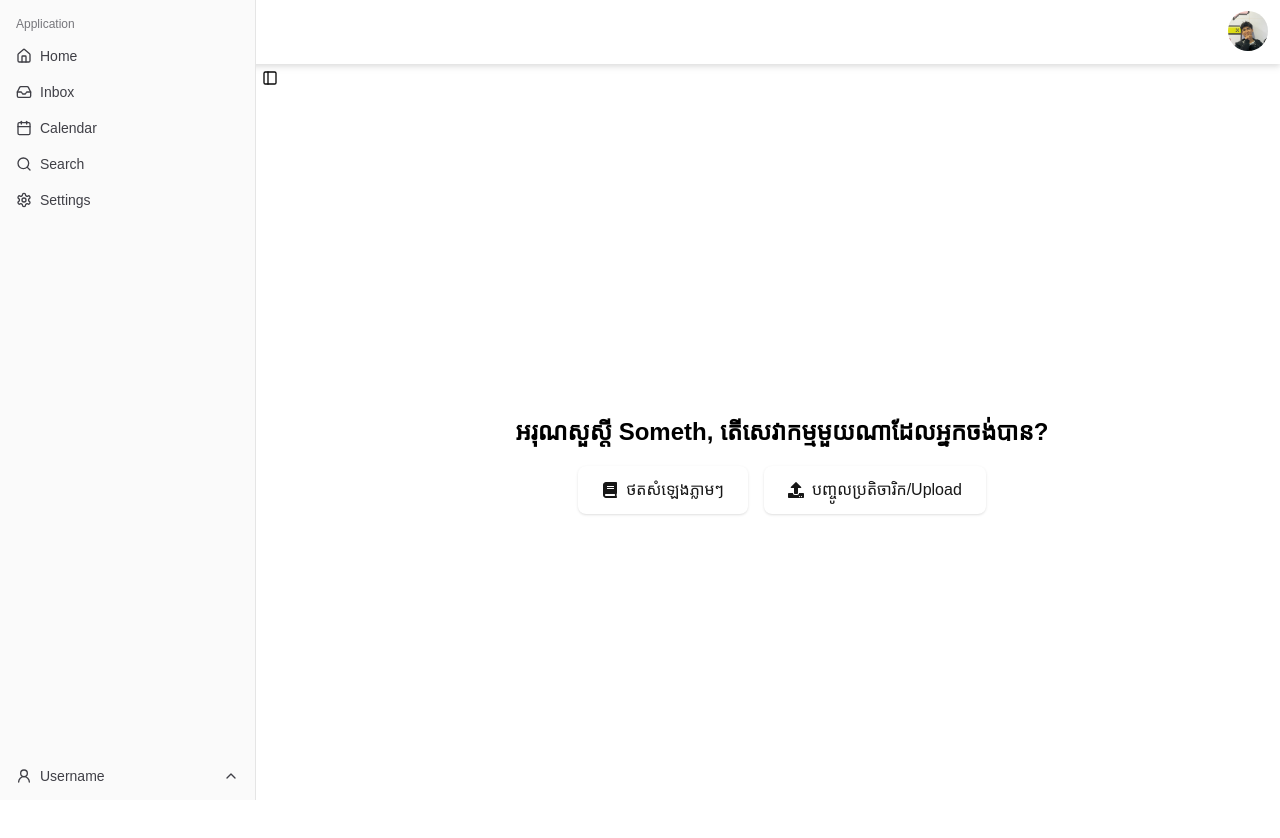
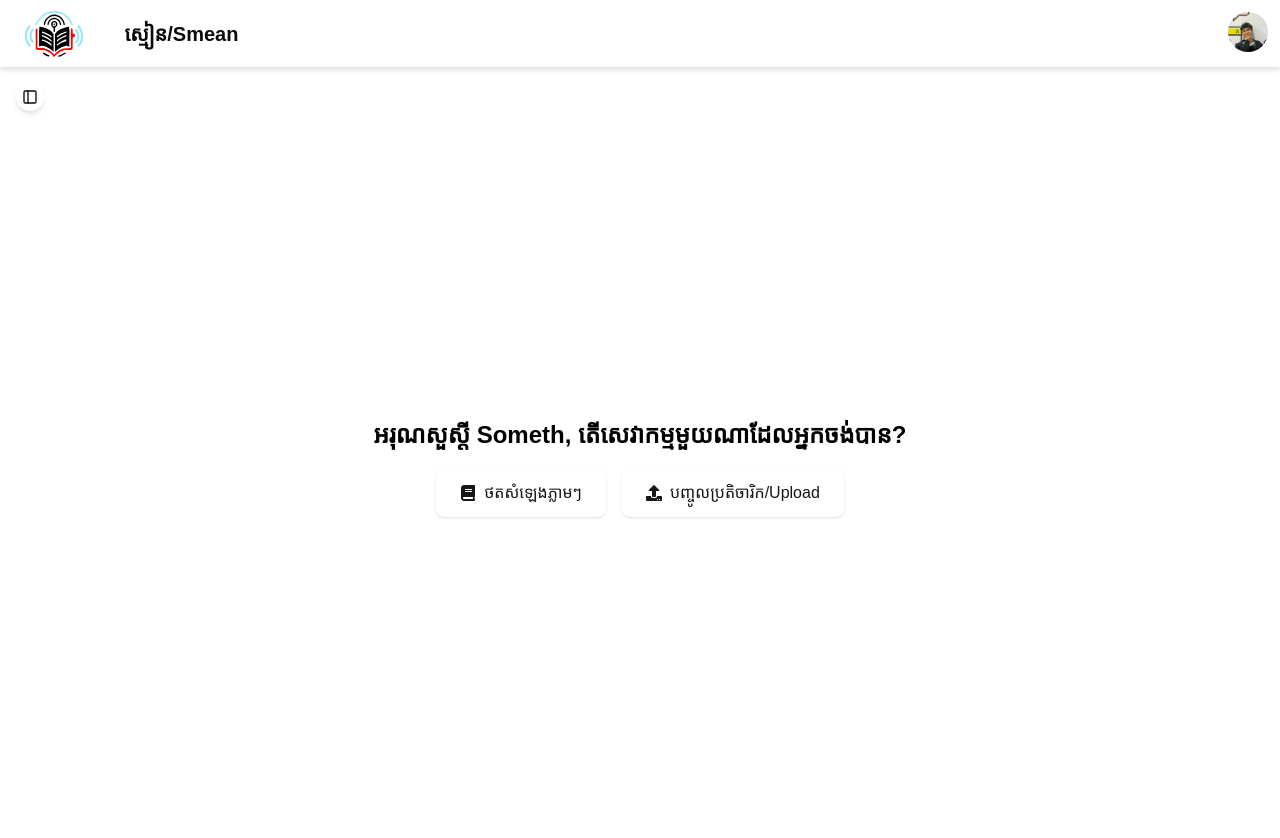
Before and after one commit to TechpreneurCambodia/smean-frontend, a Next.js app: page /home in a window 1280 px wide. Shown: the top 838 px of the page. Built offline with nearby package versions, Linux system fonts and the light colour scheme; a web font is replaced by a local one.

Commit message:
Configure Sidebar and Header + adding it as layout to every page

```diff
--- a/src/app/generateText/page.js
+++ b/src/app/generateText/page.js
@@ -1,26 +1,17 @@
+import React from 'react';
+import TranscriptCard from '@/components/TranscriptCard';
+import Player from '@/components/Player';
+import Layout from '@/components/Layout';
 
-
-import React from 'react'
-import NavBar from '@/components/NavBar'
-import { SidebarProvider, SidebarTrigger } from '@/components/ui/sidebar'
-import { AppSidebar } from '@/components/AppSideBar'
-import TranscriptCard from '@/components/TranscriptCard'
-import Player from '@/components/Player'
-export default function page() {
+export default function Page() {
     return (
-    <SidebarProvider defaultOpen={false}>
-      <div className="flex flex-col w-full h-screen overflow-hidden bg-white">
-        <div className="w-full bg-white">
-          <NavBar />
-        </div>
-        <div className="flex flex-grow bg-white">
-          <AppSidebar />
-          <div className="flex flex-col flex-grow bg-white px-6 py-4 overflow-auto">
-            <SidebarTrigger />
-            <div className="flex flex-col md:flex-row justify-center items-start w-full h-full gap-10">
+        <Layout>
+            <div className="flex flex-col md:flex-row justify-center items-start w-full h-full gap-10 mt-10">
                 <div className="flex flex-col w-full max-w-2xl gap-20">
                     <div className="flex flex-col gap-5">
-                  <h1 className="text-4xl font-bold">ប្រតិចារិក/Transcript</h1>
+                        <h1 className="text-4xl font-bold">
+                            ប្រតិចារិក/Transcript
+                        </h1>
                         <p>Amk_meeting.wav</p>
                     </div>
                     <div>
@@ -29,7 +20,7 @@ export default function page() {
                 </div>
                 <div className="hidden md:block bg-gray-300 w-1 h-auto"></div>
                 <div className="flex flex-row w-full max-w-2xl gap-5">
-                <div className='w-1 h-screen bg-gray'></div>
+                    <div className="w-1 h-screen bg-gray"></div>
                     <div>
                         <h1 className="text-4xl font-bold">ប្រតិចារិកសង្ខេប</h1>
                         <div className="flex flex-col gap-4">
@@ -57,9 +48,6 @@ export default function page() {
                     </div>
                 </div>
             </div>
-          </div>
-        </div>
-      </div>
-    </SidebarProvider>
-  )
+        </Layout>
+    );
 }
--- a/src/app/home/page.js
+++ b/src/app/home/page.js
@@ -1,36 +1,19 @@
-import ActionButton from "@/components/ActionButton";
-import Drawer from "@/components/Drawer";
-import React from "react";
-import Welcome from "./Welcome";
-import Header from "@/components/Header";
-import NavBar from "@/components/NavBar";
-import { SidebarProvider, SidebarTrigger } from "@/components/ui/sidebar";
-import { AppSidebar } from "@/components/AppSideBar";
+import React from 'react';
+import ActionButton from '@/components/ActionButton';
+import Welcome from './Welcome';
+import Layout from '@/components/Layout';
 
 function Page() {
-  return (
-    <SidebarProvider>
-      <div className="flex flex-col w-screen h-screen">
-        <NavBar />
-        <div className="flex flex-grow bg-gray-200">
-          <div className="flex w-full">
-            <div className="flex w-full">
-              <AppSidebar />
-              <div className="flex flex-grow">
-                <SidebarTrigger />
-                <div className="flex flex-grow items-center justify-center bg-gray-200 text-center">
-                  <div className="flex flex-col items-center gap-4">
-                    <Welcome username={"Someth"} />
+    return (
+        <Layout>
+            <div className="flex flex-grow items-center justify-center bg-gray-200 text-center">
+                <div className="flex flex-col items-center gap-4">
+                    <Welcome username="Someth" />
                     <ActionButton />
-                  </div>
                 </div>
-              </div>
             </div>
-          </div>
-        </div>
-      </div>
-    </SidebarProvider>
-  );
+        </Layout>
+    );
 }
 
 export default Page;
--- a/src/app/uploadAudio/page.js
+++ b/src/app/uploadAudio/page.js
@@ -1,12 +1,10 @@
 'use client';
 
 import React, { useState } from 'react';
-import NavBar from '@/components/NavBar';
 import Steps from '@/components/Steps';
 import UploadBox from '@/components/UploadBox';
 import Button from '@/components/Button';
-import { SidebarProvider, SidebarTrigger } from '@/components/ui/sidebar';
-import { AppSidebar } from '@/components/AppSideBar';
+import Layout from '@/components/Layout';
 
 export default function Page() {
     const [uploadedFiles, setUploadedFiles] = useState([]);
@@ -27,15 +25,8 @@ export default function Page() {
     };
 
     return (
-        <SidebarProvider defaultOpen={false}>
-            <div className="flex flex-col w-screen h-screen overflow">
-                <NavBar />
-                <div className="flex flex-grow bg-white">
-                    <div className="flex w-full">
-                        <AppSidebar />
-                        <div className="flex flex-grow">
-                            <SidebarTrigger />
-                            <div className="flex flex-col flex-grow px-4 sm:px-6 md:px-12 lg:px-24">
+        <Layout>
+            <div className="flex flex-col flex-grow">
                 <div className="text-4xl font-bold my-4 sm:my-6 md:my-8">
                     បញ្ចូលប្រតិចារិក/Upload and Transcript
                 </div>
@@ -60,10 +51,6 @@ export default function Page() {
                     <Button text="បន្ទាប់" onClick={handleNextClick} />
                 </div>
             </div>
-                        </div>
-                    </div>
-                </div>
-            </div>
-        </SidebarProvider>
+        </Layout>
     );
 }
--- a/src/components/AppSideBar.js
+++ b/src/components/AppSideBar.js
@@ -31,7 +31,7 @@ import AppSideBarFooter from "./AppSideBarFooter";
 // Menu items.
 const items = [
   {
-    title: "Home",
+    title: "ផ្ទះ",
     url: "#",
     icon: Home,
   },
@@ -46,7 +46,7 @@ const items = [
     icon: Calendar,
   },
   {
-    title: "Search",
+    title: "ស្វែងរក",
     url: "#",
     icon: Search,
   },
@@ -62,7 +62,7 @@ export function AppSidebar() {
     <Sidebar>
       <SidebarContent>
         <SidebarGroup>
-          <SidebarGroupLabel>Application</SidebarGroupLabel>
+          <SidebarGroupLabel>ម៉ឺនុយកម្មវិធី</SidebarGroupLabel>
           <SidebarGroupContent>
             <SidebarMenu>
               {items.map((item) => (
--- /dev/null
+++ b/src/components/Layout.js
@@ -0,0 +1,46 @@
+'use client';
+
+import React, { useState } from 'react';
+import { SidebarProvider } from '@/components/ui/sidebar';
+import { AppSidebar } from '@/components/AppSideBar';
+import NavBar from '@/components/NavBar';
+import { SidebarTrigger } from '@/components/ui/sidebar';
+
+export default function Layout({ children }) {
+  return (
+    <SidebarProvider defaultOpen={false}>
+      <SidebarLayout children={children} />
+    </SidebarProvider>
+  );
+}
+
+function SidebarLayout({ children }) {
+  const [isSidebarOpen, setIsSidebarOpen] = useState(false);
+
+  // Handle sidebar toggle (to be passed to SidebarTrigger)
+  const handleSidebarToggle = () => {
+    setIsSidebarOpen((prev) => !prev);
+  };
+
+  return (
+    <div className="flex flex-col w-screen h-screen overflow">
+      <div className="w-full bg-white">
+        {/* Pass isSidebarOpen as a prop to NavBar */}
+        <NavBar isSidebarOpen={isSidebarOpen} />
+      </div>
+      <div className="flex flex-grow bg-white">
+        {/* Sidebar */}
+        <AppSidebar isOpen={isSidebarOpen} /> {/* Pass the state to AppSidebar if it needs it */}
+        <div className="flex flex-col flex-grow px-4 sm:px-6 md:px-12 lg:px-24 overflow-auto relative">
+          {/* SidebarTrigger with sliding animation and toggle handler */}
+          <SidebarTrigger
+            className="absolute top-4 left-4 z-50 p-2 bg-white rounded-full shadow-md transform translate-x-0 transition-transform duration-300 ease-in-out hover:translate-x-1"
+            onClick={handleSidebarToggle} // Toggle the sidebar state
+          />
+
+          {children}
+        </div>
+      </div>
+    </div>
+  );
+}
--- a/src/components/NavBar.js
+++ b/src/components/NavBar.js
@@ -1,12 +1,18 @@
-import React from 'react'
+import React from 'react';
 
-function NavBar() {
+function NavBar({ isSidebarOpen }) {
   return (
     <div className="navbar bg-white drop-shadow-md">
-      <div className="flex-1">
-        <img className="btn btn-ghost"
+      <div
+        className={`flex-1 flex items-center gap-2 ${
+          isSidebarOpen ? 'pl-64' : 'pl-0'
+        } transition-padding duration-300 ease-in-out`}
+      >
+        <img
+          className="btn btn-ghost"
           alt="Tailwind CSS Navbar component"
-          src="/smean_logo.svg"/>
+          src="/smean_logo.svg"
+        />
         <a className="btn btn-ghost text-xl">ស្មៀន/Smean</a>
       </div>
       <div className="flex-none gap-2">
@@ -15,12 +21,14 @@ function NavBar() {
             <div className="w-10 rounded-full">
               <img
                 alt="Tailwind CSS Navbar component"
-                src="/SOMETH.jpg"/>
+                src="/SOMETH.jpg"
+              />
             </div>
           </div>
           <ul
             tabIndex={0}
-            className="menu menu-sm dropdown-content bg-white rounded-box z-[1] mt-3 w-52 p-2 shadow">
+            className="menu menu-sm dropdown-content bg-white rounded-box z-[1] mt-3 w-52 p-2 shadow"
+          >
             <li>
               <a className="justify-between">
                 Profile
@@ -33,7 +41,7 @@ function NavBar() {
         </div>
       </div>
     </div>
-  )
+  );
 }
 
 export default NavBar;
--- a/src/components/Player.js
+++ b/src/components/Player.js
@@ -19,7 +19,7 @@ function Player() {
           width="128"
           height="128"
           viewBox="0 0 128 128"
-          className="duration-500 border-4 rounded-full shadow-md border-zinc-400 border-spacing-5 animate-[spin_3s_linear_infinite] transition-all"
+          className="duration-3000 border-4 rounded-full shadow-md border-zinc-400 border-spacing-5 animate-[spin_3s_linear_infinite] transition-all"
         >
           <svg>
             <rect width="128" height="128" fill="black"></rect>
```
Lines whose indentation alone changed are shown as unchanged.
